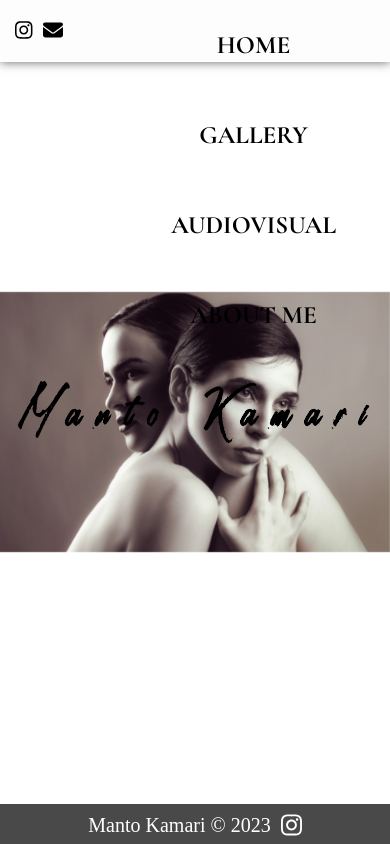
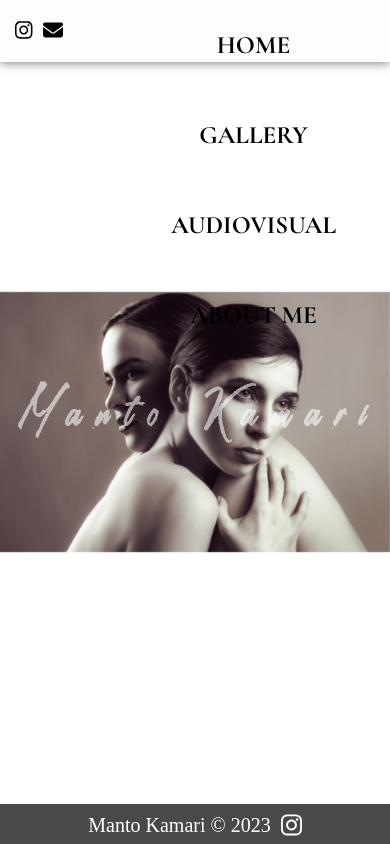
Before and after one commit to natko22/m-portofolio, a React (Create React App) app: page / in a window 390 px wide. Built offline with nearby package versions, Linux system fonts and the light colour scheme.

Commit message:
change animation

```diff
--- a/src/App.css
+++ b/src/App.css
@@ -105,24 +105,8 @@ h1 {
   letter-spacing: 3vw;
   padding-bottom: 6vh;
   margin-bottom: 5vh;
+  color: rgba(255, 255, 255, 0.579);
 }
-/* color: transparent; */
-/* background-image: linear-gradient(
-    rgba(255, 255, 255, 0.579),
-    rgba(255, 255, 255, 0.579)
-  );
-  background-repeat: no-repeat;
-  -webkit-background-clip: text;
-  animation: backcolor 12s linear infinite alternate;
-} */
-/* @keyframes backcolor {
-  50% {
-    background-position: 100vw 0;
-  }
-  100% {
-    background-position: 0 0;
-  }
-} */
 
 p {
   font-family: "Cormorant Garamond";
@@ -315,34 +299,13 @@ body .lg-backdrop {
     /* background-image: url("/src/assets/background-image.jpg") no-repeat/center; */
   }
 
-  /* h1 {
-    text-align: center;
-    font-size: 9vw;
-    color: rgba(255, 255, 255, 0.579);
-    letter-spacing: 4vw;
-    margin-bottom: -10px;
-    margin-right: -10px;
-    white-space: nowrap;
-  } */
   h1 {
     font-size: 9vw;
     letter-spacing: 4vw;
     margin-bottom: -10px;
     margin-right: -10px;
-    /* color: transparent;
-    background-image: linear-gradient(rgba(255, 255, 255, 0.579));
-    background-repeat: no-repeat;
-    -webkit-background-clip: text;
-    animation: backcolor 12s linear infinite alternate; */
+    color: rgba(255, 255, 255, 0.579);
   }
-  /* @keyframes backcolor {
-    50% {
-      background-position: 100vw 0;
-    }
-    100% {
-      background-position: 0 0;
-    }
-  } */
 
   h2 {
     text-align: center;
```
